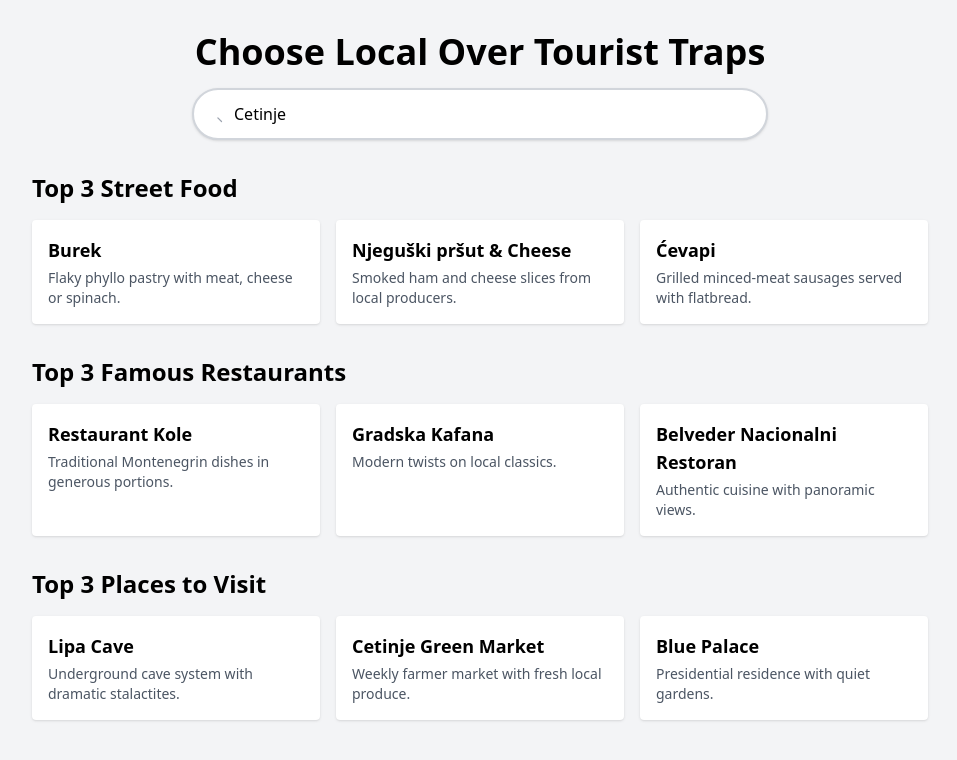
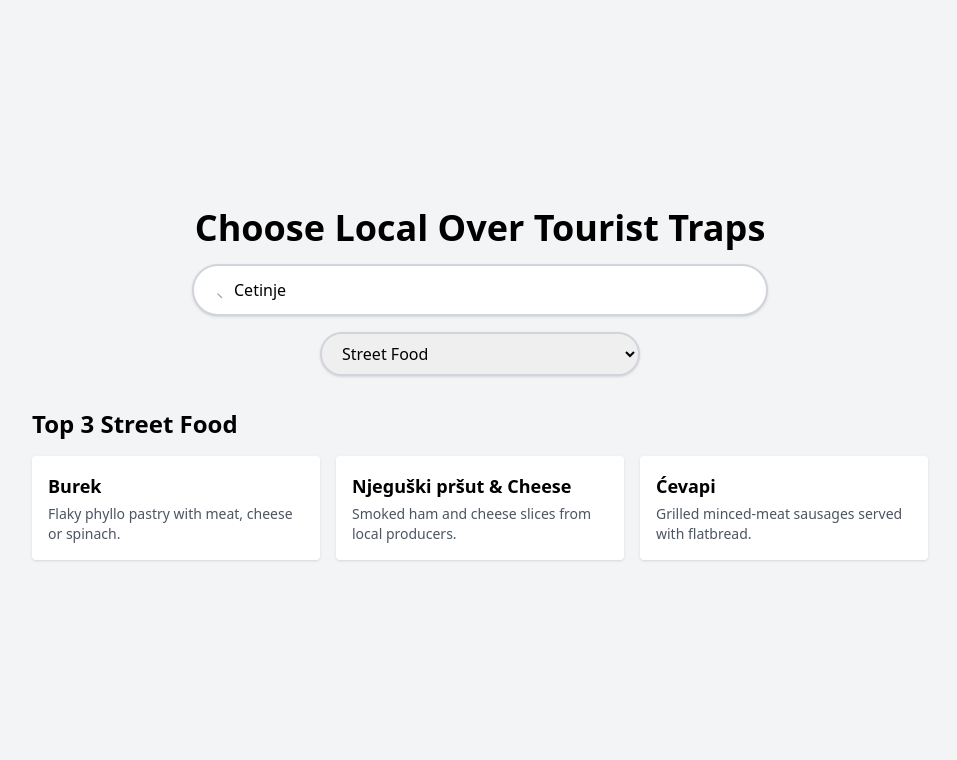
Before and after one commit to stanis93/top3, a React (Create React App) app: page / in a window 1280 px wide. Shown: the top 760 px of the page, without its empty margins (160-1117 px from the left). Built offline with nearby package versions, Linux system fonts and the light colour scheme.

Commit message:
Add category selection and animation

```diff
--- a/src/App.jsx
+++ b/src/App.jsx
@@ -21,9 +21,16 @@ const placeholderData = {
   }
 };
 
+const categories = {
+  streetFood: { label: 'Street Food', title: 'Top 3 Street Food' },
+  restaurants: { label: 'Restaurants', title: 'Top 3 Famous Restaurants' },
+  attractions: { label: 'Attractions', title: 'Top 3 Places to Visit' }
+};
+
 function App() {
   const [query, setQuery] = useState('Cetinje');
   const [cityData, setCityData] = useState(null);
+  const [category, setCategory] = useState('streetFood');
 
   useEffect(() => {
     // In a real app, fetch from API: /api/cities?name=<query>
@@ -36,10 +43,10 @@ function App() {
   }, [query]);
 
   return (
-    <div className="min-h-screen bg-gray-100 p-8">
-      <header className="text-center mb-8">
+    <div className="min-h-screen bg-gray-100 flex flex-col items-center justify-center p-8">
+      <header className="text-center mb-8 w-full flex flex-col items-center">
         <h1 className="text-4xl font-bold mb-4">Choose Local Over Tourist Traps</h1>
-        <div className="relative mx-auto w-full max-w-xl">
+        <div className="relative mx-auto w-full max-w-xl mb-4">
           <svg
             xmlns="http://www.w3.org/2000/svg"
             fill="none"
@@ -62,15 +69,24 @@ function App() {
             className="w-full px-4 py-3 pl-10 border-2 border-gray-300 rounded-full shadow focus:border-blue-500 focus:ring-2 focus:ring-blue-200 focus:outline-none transition-all duration-300"
           />
         </div>
+        <div className="w-full max-w-xs">
+          <select
+            value={category}
+            onChange={e => setCategory(e.target.value)}
+            className="w-full px-4 py-2 border-2 border-gray-300 rounded-full shadow focus:border-blue-500 focus:ring-2 focus:ring-blue-200 focus:outline-none transition-all duration-300"
+          >
+            {Object.entries(categories).map(([key, { label }]) => (
+              <option key={key} value={key}>
+                {label}
+              </option>
+            ))}
+          </select>
+        </div>
       </header>
 
-      <main className="max-w-4xl mx-auto">
+      <main className="max-w-4xl mx-auto w-full">
         {cityData ? (
-          <>
-            <CategorySection title="Top 3 Street Food" items={cityData.streetFood} />
-            <CategorySection title="Top 3 Famous Restaurants" items={cityData.restaurants} />
-            <CategorySection title="Top 3 Places to Visit" items={cityData.attractions} />
-          </>
+          <CategorySection title={categories[category].title} items={cityData[category]} />
         ) : (
           <p className="text-center text-gray-500">No data found for "{query}".</p>
         )}
@@ -85,7 +101,10 @@ function CategorySection({ title, items }) {
       <h2 className="text-2xl font-semibold mb-4">{title}</h2>
       <ul className="grid grid-cols-1 md:grid-cols-3 gap-4">
         {items.map(item => (
-          <li key={item.name} className="bg-white p-4 rounded shadow">
+          <li
+            key={item.name}
+            className="bg-white p-4 rounded shadow transition transform duration-300 hover:scale-105 hover:shadow-lg animate-fadeIn"
+          >
             <h3 className="font-bold text-lg">{item.name}</h3>
             <p className="text-sm text-gray-600 mt-1">{item.description}</p>
           </li>
--- a/src/index.css
+++ b/src/index.css
@@ -6,3 +6,18 @@ html, body, #root {
   height: 100%;
   margin: 0;
 }
+
+@keyframes fadeIn {
+  from {
+    opacity: 0;
+    transform: translateY(10px);
+  }
+  to {
+    opacity: 1;
+    transform: translateY(0);
+  }
+}
+
+.animate-fadeIn {
+  animation: fadeIn 0.5s ease-out both;
+}
```
